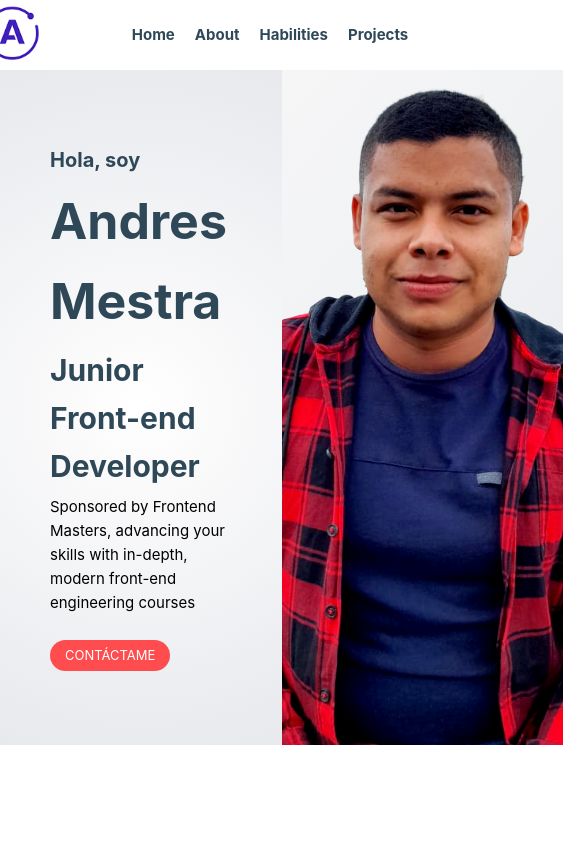
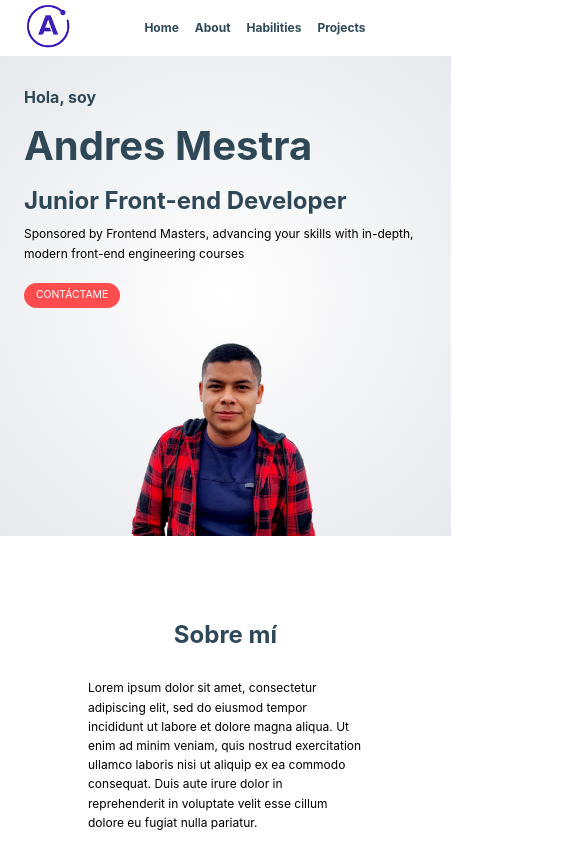
Before and after one commit to andres-mestra/andresmestra-cli, a Next.js app: page / in a window 390 px wide. Shown: the top 844 px of the page, 563 px wide, since content can reach past the window. Built offline with nearby package versions, Linux system fonts and the light colour scheme.

Commit message:
responsive presentation and perfil

```diff
--- a/components/me/Perfil.js
+++ b/components/me/Perfil.js
@@ -1,17 +1,10 @@
+import sty from '../../styles/components/me/perfil.module.scss'
+
 export const Perfil = () => {
   return (
     <section
-      className="perfil"
+      className={sty.perfil}
       style={{ backgroundImage: 'url(images/perfil.png)' }}
-    >
-      <style jsx>{`
-        .perfil {
-          background-size: cover;
-          background-position: top;
-          height: 100%;
-          width: 100%;
-        }
-      `}</style>
-    </section>
+    ></section>
   )
 }
--- a/components/me/Presentation.js
+++ b/components/me/Presentation.js
@@ -4,10 +4,11 @@ import { TitleMedium } from '../text/TitleMedium'
 import { TitleSmall } from '../text/TitleSmall'
 import { LinkSecundary } from '../ui/buttons/LinkSecundary'
 
+import sty from '../../styles/components/me/presentation.module.scss'
+
 export const Presentation = () => {
   return (
-    <>
-      <section id="home" className="presentation">
+    <section id="home" className={sty.presentation}>
       <TitleSmall color="var(--color-secundary)">Hola, soy</TitleSmall>
       <TitleLarge>Andres Mestra</TitleLarge>
       <TitleMedium>Junior Front-end Developer</TitleMedium>
@@ -17,35 +18,11 @@ export const Presentation = () => {
         modern front-end engineering courses
       </Description>
 
-        <div className="presentation__links">
+      <div className={sty.presentation__links}>
         <LinkSecundary href="#contact" transform="uppercase">
           Contáctame
         </LinkSecundary>
       </div>
     </section>
-      <style jsx>{`
-        .presentation {
-          background-image: radial-gradient(
-            circle,
-            #ffffff,
-            #f9f9fa,
-            #f3f4f6,
-            #edeef1,
-            #e7e9ed
-          );
-          padding: 5rem;
-          display: grid;
-          align-content: center;
-          grid-auto-rows: min-content;
-          grid-row-gap: 0.5rem;
-          height: 100%;
-        }
-
-        .presentation__links {
-          display: flex;
-          margin-top: 2rem;
-        }
-      `}</style>
-    </>
   )
 }
--- a/pages/index.js
+++ b/pages/index.js
@@ -4,6 +4,8 @@ import { HeaderMe } from '../components/me/HeaderMe'
 import { Habilities } from '../components/me/Habilities'
 import { About } from '../components/me/About'
 import { Projects } from '../components/me/Projects'
+
+import sty from '../styles/pages/home.module.scss'
 
 const Home = () => {
   return (
@@ -12,7 +14,7 @@ const Home = () => {
         <meta name="viewport" content="width=device-width, initial-scale=1.0" />
         <title>Andre Mestra</title>
       </Head>
-      <main className="home">
+      <main className={sty.home}>
         <HeaderMe />
         <About />
         <Habilities />
@@ -22,15 +24,6 @@ const Home = () => {
         <div>Proyectos</div>
         <div>Contacto</div> */}
       </main>
-      <style jsx>{`
-        .home {
-          display: grid;
-          grid-template-rows: 80vh min-content max-content repeat(
-              3,
-              min-content
-            );
-        }
-      `}</style>
     </>
   )
 }
--- a/styles/_mixins.scss
+++ b/styles/_mixins.scss
@@ -3,3 +3,9 @@
     @content;
   }
 }
+
+@mixin bpMedium() {
+  @media only screen and (max-width: 46.87rem) {
+    @content;
+  }
+}
--- a/styles/components/me/headerMe.module.scss
+++ b/styles/components/me/headerMe.module.scss
@@ -1,23 +1,31 @@
-@import "../../mixins";
+@import '../../mixins';
 
 .header_me {
-  background-image: linear-gradient(
-    to left top,
-    #e7e9ed,
-    #ecedf0,
-    #f1f2f4,
-    #f6f6f7,
-    #fbfbfb
+  background-image: radial-gradient(
+    circle,
+    #ffffff,
+    #f9f9fa,
+    #f3f4f6,
+    #edeef1,
+    #e7e9ed
   );
   grid-column: center-start / center-end;
   display: grid;
   grid-template-columns: repeat(2, 1fr);
   grid-auto-flow: column;
-
 }
 
 @include bpLarge() {
-  .header_me{
+  .header_me {
     grid-column: full-start / full-end;
   }
 }
+
+@include bpMedium() {
+  .header_me {
+    grid-column: full-start / full-end;
+    grid-template-columns: 1fr;
+    grid-template-rows: 35rem 25rem;
+    grid-auto-flow: row;
+  }
+}
--- /dev/null
+++ b/styles/components/me/perfil.module.scss
@@ -0,0 +1,15 @@
+@import '../../mixins';
+
+.perfil {
+  background-size: cover;
+  background-position: top;
+  height: 100%;
+  width: 100%;
+}
+
+@include bpMedium() {
+  .perfil {
+    background-size: 30rem;
+    background-repeat: no-repeat;
+  }
+}
--- /dev/null
+++ b/styles/components/me/presentation.module.scss
@@ -0,0 +1,22 @@
+@import '../../mixins';
+
+.presentation {
+  padding: 5rem;
+  display: grid;
+  align-content: center;
+  grid-auto-rows: min-content;
+  grid-row-gap: 0.5rem;
+  height: 100%;
+
+  &__links {
+    display: flex;
+    margin-top: 2rem;
+  }
+}
+
+@include bpMedium() {
+  .presentation {
+    padding: 3rem;
+    background-image: none;
+  }
+}
--- a/styles/globals.scss
+++ b/styles/globals.scss
@@ -1,3 +1,5 @@
+@import './mixins';
+
 //COLOR VARIABLES
 :root {
   --color-primary: #2f4858;
@@ -117,3 +119,9 @@ a {
     opacity: 1;
   }
 }
+
+@include bpMedium() {
+  html {
+    font-size: 50%;
+  }
+}
--- /dev/null
+++ b/styles/pages/home.module.scss
@@ -0,0 +1,12 @@
+@import '../mixins';
+
+.home {
+  display: grid;
+  grid-template-rows: 80vh min-content max-content repeat(3, min-content);
+}
+
+@include bpMedium() {
+  .home {
+    grid-template-rows: 60rem min-content max-content repeat(3, min-content);
+  }
+}
```
Lines whose indentation alone changed are shown as unchanged.
